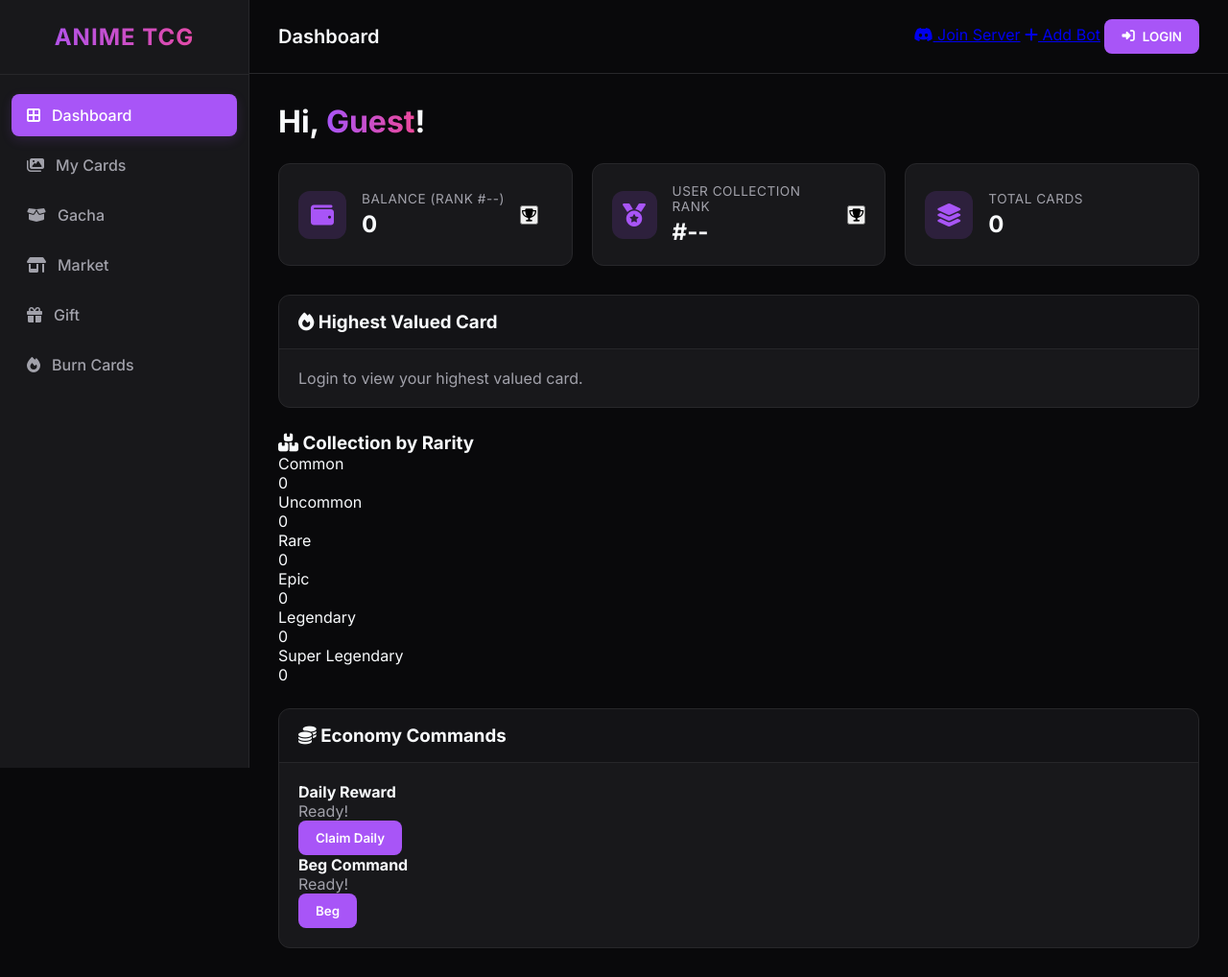
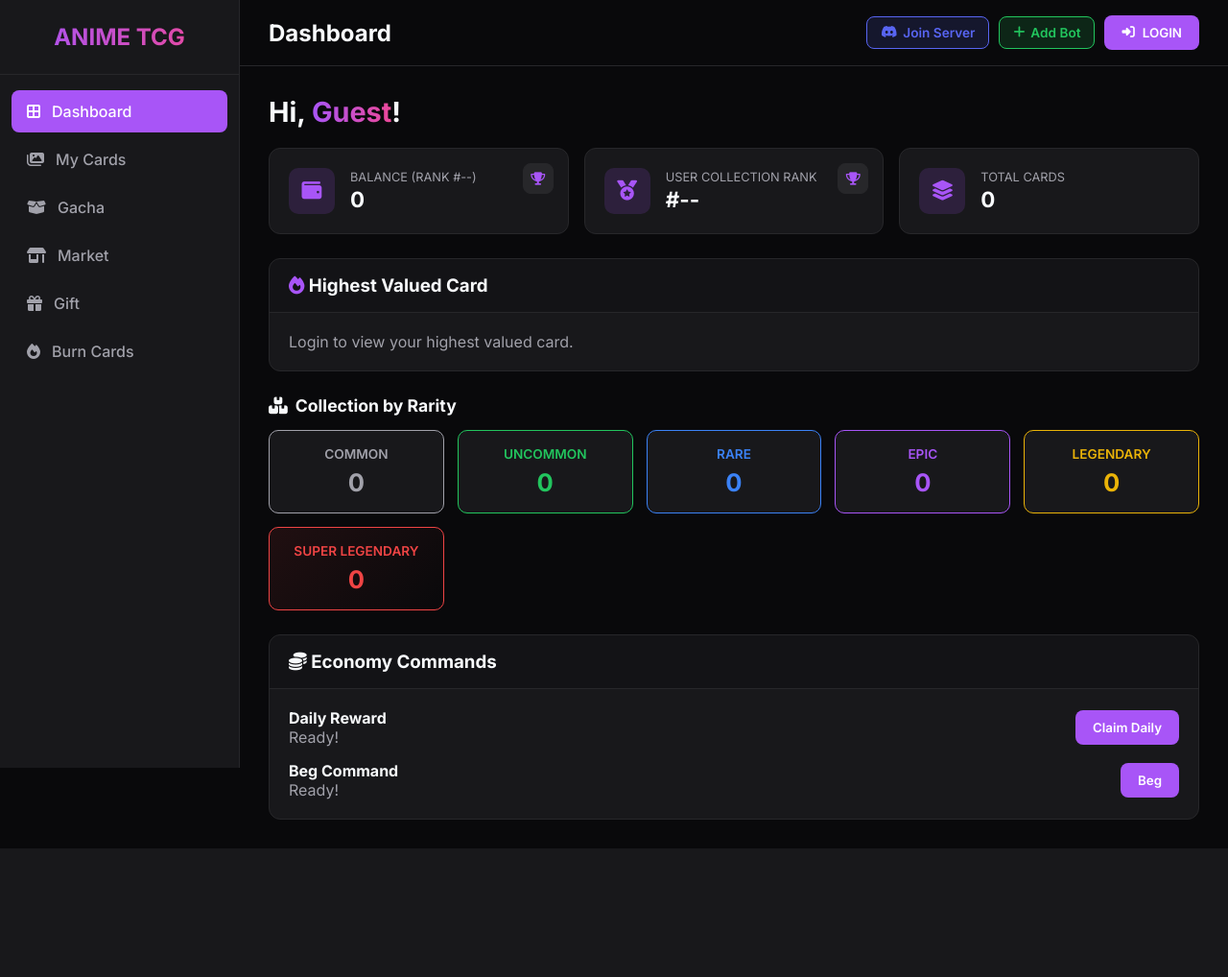
Before and after one commit to KK-GAMING6655/Anime-TCG-website-, a Flask app: page / in a window 1280 px wide. Shown: the whole page at 96% size. After the commit the page ends 884 px from the top, so only its background shows below. Run offline with Flask 3, Linux system fonts and the light colour scheme.

Commit message:
Adjust sidebar width and optimize CSS styles
Reduced sidebar width from 260px to 250px and optimized CSS for various elements, including buttons and layout adjustments.

```diff
--- a/static/style.css
+++ b/static/style.css
@@ -10,172 +10,116 @@
     --text-light: #f8fafc;
     --text-muted: #a1a1aa;
     --border-color: #27272a;
-    --sidebar-width: 260px;
+    --sidebar-width: 250px;
 }
 
 * { margin: 0; padding: 0; box-sizing: border-box; font-family: 'Inter', sans-serif; }
+body { background-color: var(--bg-main); color: var(--text-light); overflow-x: hidden; }
 
-body {
-    background-color: var(--bg-main);
-    color: var(--text-light);
-    overflow-x: hidden;
-}
+/* Gradients & Buttons */
+.gradient-text { background: linear-gradient(to right, #a855f7, #ec4899); -webkit-background-clip: text; -webkit-text-fill-color: transparent; }
+.text-muted { color: var(--text-muted); }
+.text-primary { color: var(--primary); }
 
-/* Typography & Colors */
-.gradient-text {
-    background: linear-gradient(to right, #a855f7, #ec4899);
-    -webkit-background-clip: text;
-    -webkit-text-fill-color: transparent;
-}
-.text-muted { color: var(--text-muted); }
+.btn-primary { background-color: var(--primary); color: white; border: none; padding: 10px 18px; border-radius: 8px; font-weight: 600; cursor: pointer; transition: 0.2s; display: inline-flex; align-items: center; gap: 8px; }
+.btn-primary:hover { background-color: var(--primary-hover); }
+.btn-secondary { background-color: var(--bg-panel-hover); color: var(--text-light); border: 1px solid var(--border-color); padding: 10px 18px; border-radius: 8px; cursor: pointer; }
+.full-width { width: 100%; justify-content: center; }
 
-/* Buttons */
-.btn-primary {
-    background-color: var(--primary);
-    color: white;
-    border: none;
-    padding: 10px 18px;
-    border-radius: 8px;
-    font-weight: 600;
-    cursor: pointer;
-    transition: 0.2s;
-    display: inline-flex; align-items: center; gap: 8px;
-}
-.btn-primary:hover { background-color: var(--primary-hover); }
-.btn-secondary {
-    background-color: var(--bg-panel-hover);
-    color: var(--text-light);
-    border: 1px solid var(--border-color);
-    padding: 10px 18px; border-radius: 8px;
-    text-decoration: none; display: block; text-align: center;
-}
-.full-width { width: 100%; justify-content: center; margin-top: 10px; }
+/* Header Actions */
+.topbar-right { display: flex; align-items: center; gap: 10px; }
+.btn-header { padding: 8px 14px; border-radius: 8px; text-decoration: none; font-size: 0.85rem; font-weight: 600; display: inline-flex; align-items: center; gap: 6px; transition: 0.2s; }
+.btn-join { background: rgba(88, 101, 242, 0.15); color: #5865F2; border: 1px solid #5865F2; }
+.btn-join:hover { background: #5865F2; color: white; }
+.btn-add { background: rgba(34, 197, 94, 0.15); color: #22c55e; border: 1px solid #22c55e; }
+.btn-add:hover { background: #22c55e; color: white; }
 
-/* Layout Grid */
+/* Layout */
 .app-container { display: flex; min-height: 100vh; }
+.sidebar { width: var(--sidebar-width); background-color: var(--bg-panel); border-right: 1px solid var(--border-color); display: flex; flex-direction: column; position: fixed; height: 100vh; z-index: 100; }
+.sidebar-brand { padding: 24px; text-align: center; border-bottom: 1px solid var(--border-color); }
+.sidebar-profile { display: flex; align-items: center; gap: 12px; padding: 16px; border-bottom: 1px solid var(--border-color); }
+.sidebar-profile.hidden { display: none; }
+.profile-avatar { width: 40px; height: 40px; border-radius: 50%; border: 2px solid var(--primary); }
+.sidebar-nav { flex: 1; padding: 16px 12px; display: flex; flex-direction: column; gap: 6px; }
+.nav-item { display: flex; align-items: center; gap: 12px; padding: 12px 16px; color: var(--text-muted); text-decoration: none; border-radius: 8px; font-weight: 500; transition: 0.2s; }
+.nav-item:hover { background-color: var(--bg-panel-hover); color: var(--text-light); }
+.nav-item.active { background-color: var(--primary); color: white; }
 
-/* Sidebar */
-.sidebar {
-    width: var(--sidebar-width);
-    background-color: var(--bg-panel);
-    border-right: 1px solid var(--border-color);
-    display: flex; flex-direction: column;
-    position: fixed; height: 100vh; z-index: 100;
-    transition: transform 0.3s ease;
-}
-.sidebar-brand { padding: 24px; text-align: center; border-bottom: 1px solid var(--border-color); }
-.sidebar-brand h1 { font-size: 1.5rem; font-weight: 700; letter-spacing: 1px; }
+.main-content { flex: 1; margin-left: var(--sidebar-width); display: flex; flex-direction: column; }
+.topbar { display: flex; justify-content: space-between; align-items: center; padding: 16px 30px; background-color: var(--bg-main); border-bottom: 1px solid var(--border-color); sticky: top; }
+.mobile-toggle { display: none; background: none; border: none; color: white; font-size: 1.4rem; }
 
-/* Profile Block */
-.sidebar-profile {
-    display: flex; align-items: center; gap: 12px;
-    padding: 20px 24px; border-bottom: 1px solid var(--border-color);
-}
-.sidebar-profile.hidden { display: none; }
-.profile-avatar { width: 45px; height: 45px; border-radius: 50%; border: 2px solid var(--primary); }
-.profile-info h3 { font-size: 1rem; margin-bottom: 4px; }
-.profile-info p { font-size: 0.8rem; color: var(--text-muted); }
+.page-view { display: none; padding: 30px; }
+.page-view.active { display: block; }
+.welcome-text { font-size: 1.8rem; margin-bottom: 20px; }
 
-/* Navigation */
-.sidebar-nav { flex: 1; padding: 20px 12px; display: flex; flex-direction: column; gap: 8px; }
-.nav-item {
-    display: flex; align-items: center; gap: 12px;
-    padding: 12px 16px; color: var(--text-muted);
-    text-decoration: none; border-radius: 8px;
-    font-weight: 500; transition: 0.2s;
-}
-.nav-item:hover { background-color: var(--bg-panel-hover); color: var(--text-light); }
-.nav-item.active { background-color: var(--primary); color: white; box-shadow: 0 4px 12px var(--primary-glow); }
-.sidebar-footer { padding: 20px; border-top: 1px solid var(--border-color); }
+/* Stats Grid & Leaderboard Buttons */
+.stats-grid { display: grid; grid-template-columns: repeat(auto-fit, minmax(240px, 1fr)); gap: 16px; margin-bottom: 25px; }
+.stat-card { background-color: var(--bg-panel); border: 1px solid var(--border-color); border-radius: 12px; padding: 20px; display: flex; align-items: center; gap: 16px; position: relative; }
+.stat-icon { width: 48px; height: 48px; border-radius: 10px; display: flex; justify-content: center; align-items: center; font-size: 1.3rem; color: var(--primary); background-color: var(--primary-glow); }
+.stat-details p { color: var(--text-muted); font-size: 0.8rem; text-transform: uppercase; }
+.stat-details h3 { font-size: 1.4rem; font-weight: 700; margin-top: 2px; }
+.btn-lb-trigger { position: absolute; top: 15px; right: 15px; background: var(--bg-panel-hover); border: 1px solid var(--border-color); color: var(--primary); width: 32px; height: 32px; border-radius: 8px; cursor: pointer; transition: 0.2s; }
+.btn-lb-trigger:hover { background: var(--primary); color: white; }
 
-/* Main Content */
-.main-content { flex: 1; margin-left: var(--sidebar-width); display: flex; flex-direction: column; }
-
-/* Topbar */
-.topbar {
-    display: flex; justify-content: space-between; align-items: center;
-    padding: 20px 30px; background-color: var(--bg-main);
-    border-bottom: 1px solid var(--border-color);
-    position: sticky; top: 0; z-index: 90;
-}
-.topbar-left { display: flex; align-items: center; gap: 16px; }
-.mobile-toggle { display: none; background: none; border: none; color: var(--text-light); font-size: 1.5rem; cursor: pointer; }
-.page-title { font-size: 1.25rem; font-weight: 600; }
-
-/* Pages */
-.page-view { display: none; padding: 30px; }
-.page-view.active { display: block; animation: fadeIn 0.3s ease; }
-.welcome-text { font-size: 2rem; margin-bottom: 24px; }
-
-/* Stats Grid matching screenshot */
-.stats-grid { display: grid; grid-template-columns: repeat(auto-fit, minmax(250px, 1fr)); gap: 20px; margin-bottom: 30px; }
-.stat-card {
-    background-color: var(--bg-panel); border: 1px solid var(--border-color);
-    border-radius: 12px; padding: 20px; display: flex; align-items: center; gap: 16px;
-}
-.stat-icon {
-    width: 50px; height: 50px; border-radius: 12px;
-    display: flex; justify-content: center; align-items: center;
-    font-size: 1.5rem; color: var(--primary); background-color: var(--primary-glow);
-}
-.stat-details p { color: var(--text-muted); font-size: 0.85rem; text-transform: uppercase; letter-spacing: 0.5px; margin-bottom: 4px; }
-.stat-details h3 { font-size: 1.5rem; font-weight: 700; }
-
-/* Panels */
+/* Panels & Section Titles */
 .panel { background-color: var(--bg-panel); border: 1px solid var(--border-color); border-radius: 12px; overflow: hidden; }
 .panel-header { padding: 16px 20px; border-bottom: 1px solid var(--border-color); background-color: rgba(0,0,0,0.2); }
 .panel-body { padding: 20px; }
+.section-title { font-size: 1.1rem; margin-bottom: 15px; display: flex; align-items: center; gap: 8px; }
+
+/* Color-Coded Rarity Boxes */
+.rarity-cards-grid { display: grid; grid-template-columns: repeat(auto-fit, minmax(160px, 1fr)); gap: 14px; }
+.rarity-box { padding: 16px; border-radius: 10px; text-align: center; border: 1px solid var(--border-color); background: var(--bg-panel); transition: transform 0.2s; }
+.rarity-box:hover { transform: translateY(-3px); }
+.rarity-box .r-title { font-size: 0.85rem; font-weight: 600; text-transform: uppercase; margin-bottom: 6px; }
+.rarity-box .r-count { font-size: 1.6rem; font-weight: 700; }
+
+.rarity-box.common { border-color: #a1a1aa; color: #a1a1aa; }
+.rarity-box.uncommon { border-color: #22c55e; color: #22c55e; }
+.rarity-box.rare { border-color: #3b82f6; color: #3b82f6; }
+.rarity-box.epic { border-color: #a855f7; color: #a855f7; }
+.rarity-box.legendary { border-color: #eab308; color: #eab308; }
+.rarity-box.super-legendary { border-color: #ef4444; color: #ef4444; background: linear-gradient(135deg, rgba(239, 68, 68, 0.1), transparent); }
+
+/* Economy Row */
+.economy-row { display: flex; flex-direction: column; gap: 15px; }
+.eco-item { display: flex; justify-content: space-between; align-items: center; }
+
+/* Burn Grid */
+.burn-grid { display: grid; grid-template-columns: repeat(auto-fill, minmax(180px, 1fr)); gap: 16px; }
+.burn-card { background: var(--bg-panel); border: 1px solid var(--border-color); border-radius: 10px; padding: 12px; text-align: center; }
+.burn-card img { width: 100%; height: 160px; object-fit: cover; border-radius: 6px; margin-bottom: 8px; }
+.burn-card input { width: 60px; text-align: center; background: var(--bg-main); border: 1px solid var(--border-color); color: white; padding: 4px; border-radius: 4px; margin-top: 6px; }
+
+/* Leaderboard Table */
+.lb-table { width: 100%; border-collapse: collapse; text-align: left; }
+.lb-table th, .lb-table td { padding: 12px; border-bottom: 1px solid var(--border-color); }
+.lb-table th { color: var(--text-muted); font-size: 0.85rem; }
 
 /* Modal */
-.modal {
-    position: fixed; top: 0; left: 0; width: 100%; height: 100%;
-    background: rgba(0,0,0,0.8); z-index: 200;
-    display: flex; justify-content: center; align-items: center;
-    opacity: 0; pointer-events: none; transition: 0.3s;
-}
+.modal { position: fixed; top: 0; left: 0; width: 100%; height: 100%; background: rgba(0,0,0,0.8); z-index: 200; display: flex; justify-content: center; align-items: center; opacity: 0; pointer-events: none; transition: 0.3s; }
 .modal.active { opacity: 1; pointer-events: all; }
-.modal-content {
-    background-color: var(--bg-panel); width: 100%; max-width: 400px;
-    border-radius: 12px; padding: 24px; border: 1px solid var(--border-color);
-}
-.modal-header { display: flex; justify-content: space-between; align-items: center; margin-bottom: 8px; }
+.modal-content { background-color: var(--bg-panel); width: 100%; max-width: 400px; border-radius: 12px; padding: 24px; border: 1px solid var(--border-color); }
+.modal-header { display: flex; justify-content: space-between; align-items: center; margin-bottom: 15px; }
 .close-btn { background: none; border: none; color: var(--text-muted); font-size: 1.2rem; cursor: pointer; }
-.modal-sub { color: var(--text-muted); font-size: 0.9rem; margin-bottom: 20px; }
-.input-group {
-    display: flex; align-items: center; background-color: var(--bg-main);
-    border: 1px solid var(--border-color); border-radius: 8px; padding: 12px; margin-bottom: 16px; gap: 10px;
-}
-.input-group i { color: var(--primary); }
+.input-group { display: flex; align-items: center; background-color: var(--bg-main); border: 1px solid var(--border-color); border-radius: 8px; padding: 12px; margin-bottom: 12px; gap: 10px; }
 .input-group input { background: none; border: none; color: white; width: 100%; outline: none; }
 
-/* Mobile Responsiveness */
+/* Carousel */
+.carousel-body { display: flex; align-items: center; justify-content: space-between; padding: 20px; }
+.carousel-btn { background: var(--bg-panel-hover); color: white; border: none; width: 40px; height: 40px; border-radius: 50%; cursor: pointer; }
+.card-focus-view { text-align: center; flex: 1; }
+.card-focus-view img { max-width: 220px; border-radius: 10px; margin-bottom: 10px; border: 2px solid var(--primary); }
+
+.gacha-stage.hidden { display: none; }
+.summon-card-box img { max-width: 220px; border-radius: 10px; margin: 15px 0; border: 2px solid var(--primary); }
+
 @media (max-width: 768px) {
     .sidebar { transform: translateX(-100%); }
     .sidebar.open { transform: translateX(0); }
     .main-content { margin-left: 0; }
     .mobile-toggle { display: block; }
-}
-@keyframes fadeIn { from { opacity: 0; transform: translateY(10px); } to { opacity: 1; transform: translateY(0); } }
-
-
-/* CAROUSEL & CARDS */
-.carousel-body { display: flex; align-items: center; justify-content: space-between; padding: 20px 0; }
-.carousel-btn { background: var(--bg-panel-hover); color: white; border: none; width: 40px; height: 40px; border-radius: 50%; font-size: 1.2rem; cursor: pointer; transition: 0.2s; }
-.carousel-btn:hover { background: var(--primary); }
-.card-focus-view { text-align: center; flex: 1; display: flex; flex-direction: column; align-items: center; }
-.card-focus-view img { max-width: 250px; border-radius: 12px; box-shadow: 0 10px 20px rgba(0,0,0,0.5); border: 2px solid var(--border-color); margin-bottom: 15px; }
-
-/* RARITY GRID */
-.rarity-grid { display: grid; grid-template-columns: repeat(auto-fit, minmax(200px, 1fr)); gap: 15px; }
-.rarity-item { background: var(--bg-main); padding: 15px; border-radius: 8px; border-left: 4px solid var(--border-color); display: flex; justify-content: space-between; align-items: center; }
-.rarity-item h4 { margin: 0; }
-.rarity-item .rate { font-weight: bold; color: var(--text-muted); }
-
-/* GACHA STAGE */
-.gacha-controls { display: flex; justify-content: center; gap: 15px; margin-bottom: 30px; }
-.gacha-stage { margin-top: 20px; padding: 30px; background: radial-gradient(circle, rgba(168,85,247,0.2) 0%, rgba(0,0,0,0) 70%); border-radius: 12px; min-height: 400px; display: flex; align-items: center; justify-content: center; }
-.gacha-stage.hidden { display: none; }
-.summon-card-box { text-align: center; animation: popIn 0.5s cubic-bezier(0.175, 0.885, 0.32, 1.275); }
-.summon-card-box img { max-width: 240px; border-radius: 12px; margin: 15px 0; box-shadow: 0 0 30px rgba(168, 85, 247, 0.5); }
-@keyframes popIn { 0% { transform: scale(0.5); opacity: 0; } 100% { transform: scale(1); opacity: 1; } }
-.text-center { text-align: center; }
+    .topbar-right .btn-header { display: none; }
+                }
```
